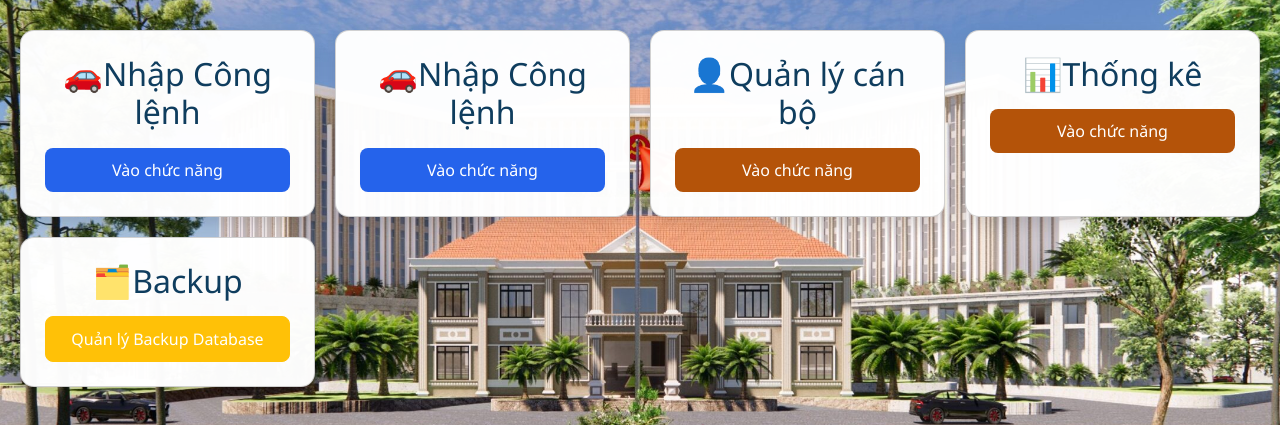
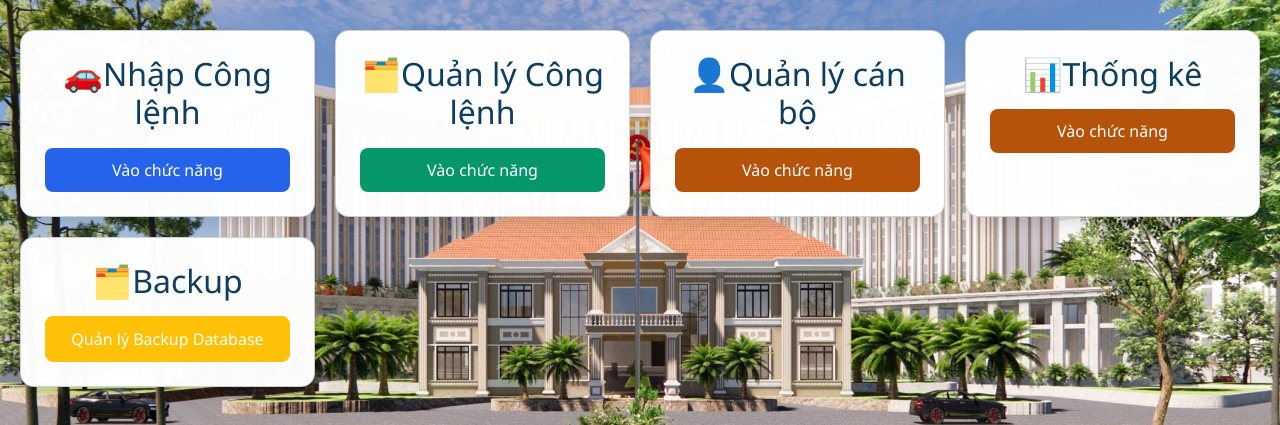
Before and after one commit to conkiencon2016-max/quanly-conglenh, a Flask app: page / in a window 1280 px wide. Shown: the part 193-618 px from the top of the page. Run offline with Flask 3, Linux system fonts and the light colour scheme; a user stored in the database is signed in.

Commit message:
Add files via upload

```diff
--- a/templates/home.html
+++ b/templates/home.html
@@ -168,18 +168,18 @@ footer {
 
 <section class="menu">
 
-    {% if session.get("role") in ["admin","user","viewer"] %}
+       {% if session.get("role") in ["admin","user","viewer"] %}
 <div class="card">
     <h2>🚗Nhập Công lệnh</h2>
     <a href="/nhap" class="btn-dieuxe">Vào chức năng</a>
 </div>
 {% endif %}
+ {% if session.get("role") in ["admin","user"] %}
 
-    {% if session.get("role") in ["admin","user","viewer"] %}
-<div class="card">
-    <h2>🚗Nhập Công lệnh</h2>
-    <a href="/nhap" class="btn-dieuxe">Vào chức năng</a>
-</div>
+   <div class="card">
+        <h2>🗂️Quản lý Công lệnh</h2>
+        <a href="/danhsach" class="btn-quanly">Vào chức năng</a>
+    </div>
 {% endif %}
 
     {% if session.get("role") == "admin", "user" %}
--- a/templates/layout.html
+++ b/templates/layout.html
@@ -93,7 +93,7 @@ body{ background:#f4f6f9; }
        data-bs-toggle="tooltip" title="Bạn không có quyền"
        {% endif %}>
        Quản lý cán bộ
-       {% if session.get('role') != 'admin' %}
+       {% if session.get('role') != 'admin', 'user' %}
        <i class="bi bi-lock-fill lock-icon"></i>
        {% endif %}
     </a>
```
